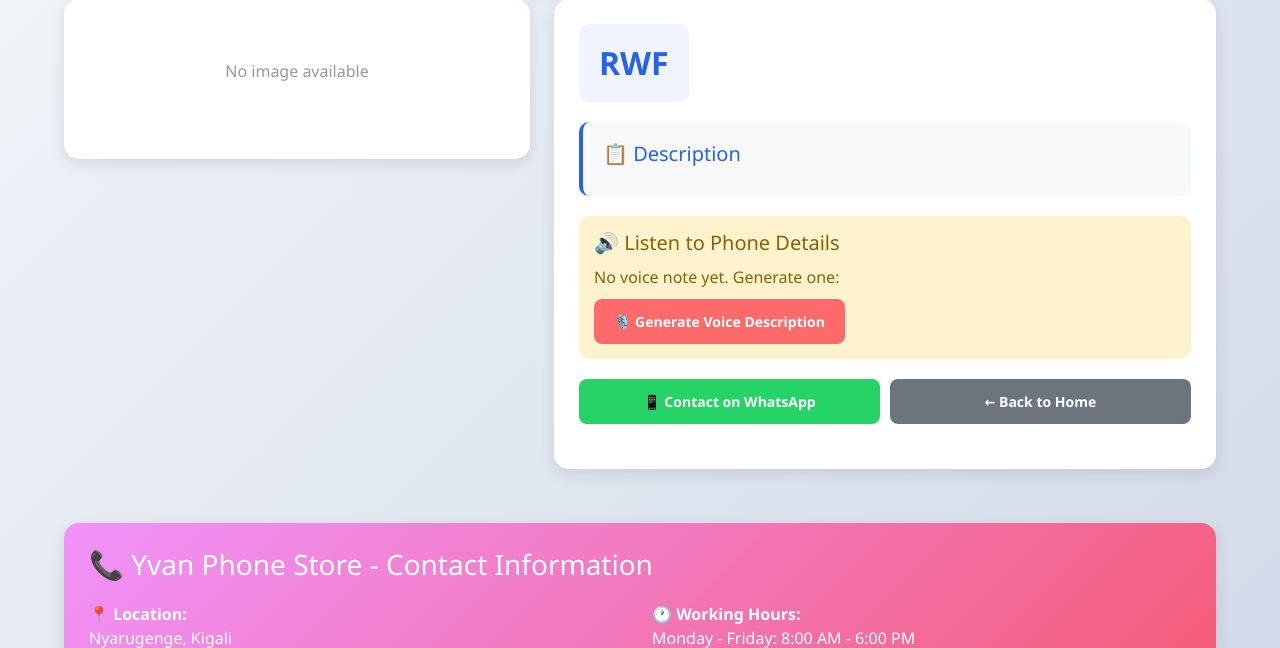
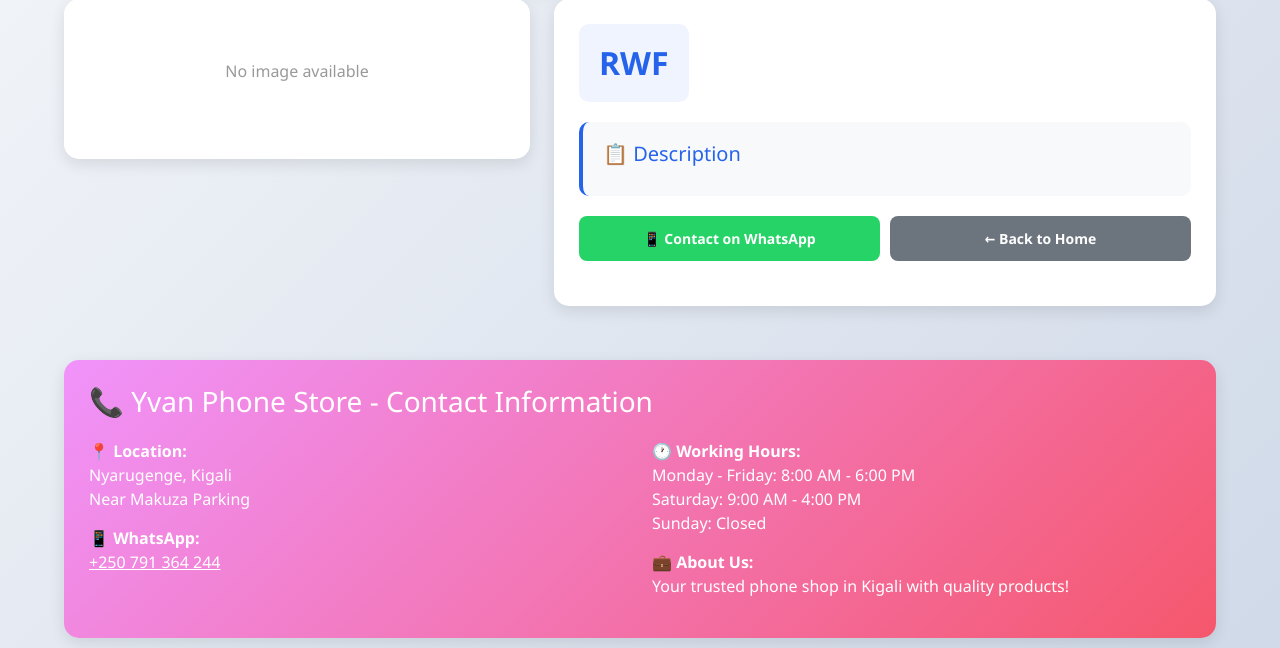
Before and after one commit to gilbert-codes/yvan-phone, a Django app: template templates/store/phone_detail.html in a window 1280 px wide. Shown: the part 313-961 px from the top of the page. Run offline with Django 5.2, Linux system fonts and the light colour scheme; the template is opened without the code that fills it, so the values that code supplies are empty.

Commit message:
remove voice feature and fix python version

```diff
--- a/templates/store/phone_detail.html
+++ b/templates/store/phone_detail.html
@@ -177,22 +177,6 @@
                     <p style="margin: 0;">{{ phone.description }}</p>
                 </div>
 
-                <!-- VOICE SECTION -->
-                <div style="background: #fff3cd; padding: 15px; border-radius: 10px; margin: 20px 0;">
-                    <h5 style="color: #856404; margin-bottom: 10px;">🔊 Listen to Phone Details</h5>
-                    {% if phone.voice_note %}
-                        <audio controls class="audio-player">
-                            <source src="{{ phone.voice_note.url }}" type="audio/mpeg">
-                            Your browser does not support the audio element.
-                        </audio>
-                    {% else %}
-                        <p style="color: #856404; margin-bottom: 10px;">No voice note yet. Generate one:</p>
-                        <a href="{% url 'store:generate_voice' phone.pk %}" class="btn btn-custom btn-voice" style="display: inline-block; width: auto;">
-                            🎙️ Generate Voice Description
-                        </a>
-                    {% endif %}
-                </div>
-
                 <!-- ACTION BUTTONS -->
                 <div class="btn-group-custom">
                     <a href="https://wa.me/250791364244?text=Hi! I'm interested in the {{ phone.name }}" target="_blank" class="btn btn-custom btn-whatsapp">
```
